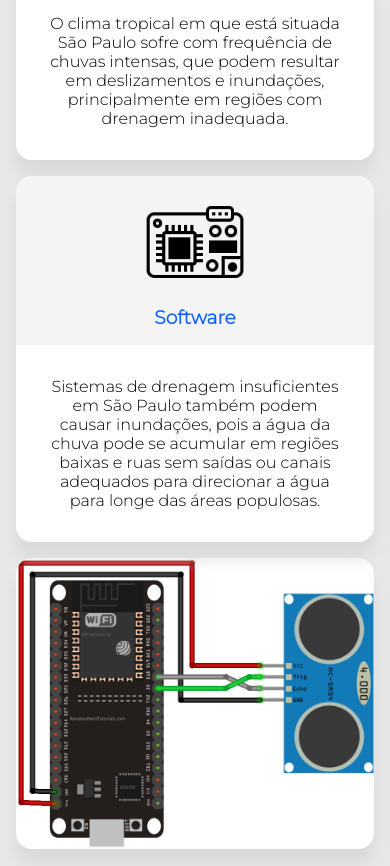
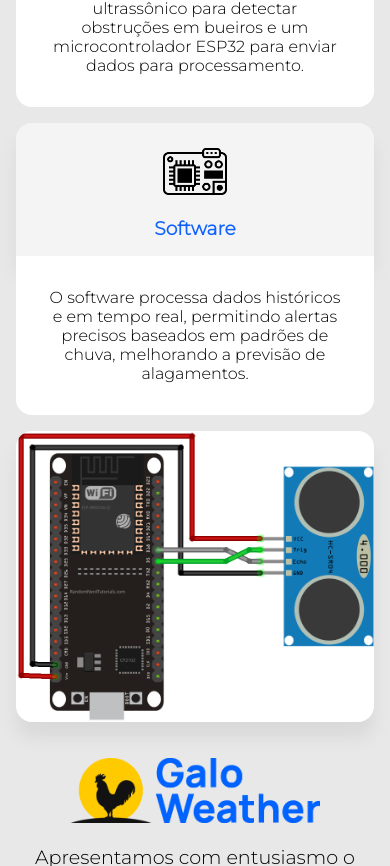
Before and after one commit to Galo-Weather/Sp3-WebDevHtml, a React (Create React App) app: page / in a window 390 px wide. Shown: the part 3799-4665 px from the top of the page. Built offline with nearby package versions, Linux system fonts and the light colour scheme.

Commit message:
Ajustado responsividade solucao

```diff
--- a/src/components/Solucao/index.js
+++ b/src/components/Solucao/index.js
@@ -21,13 +21,28 @@ const SolucaoContainer = styled.section`
 
     @media (min-width: 1100px) {
         padding: 2em 0 em 0;
-        min-height: 100vh;
         display: grid;
-        grid-template-columns: auto auto auto;
-        grid-template-rows: 25% auto;
+        text-align: center;
+        grid-template-columns: 60% auto ;
+        grid-template-rows: auto auto;
+
+        h1{
+            grid-column-start: 1;
+            grid-column-end: 3;
+            grid-row: 1;
+        }
     }
 `
 const SolucaoContent = styled.div`
+
+@media (min-width: 1100px) {
+    grid-column-start: 1;
+    grid-column-end: 2;
+    padding: 1em;
+    display: grid;
+    grid-template-columns: auto auto ;
+    grid-template-columns: auto auto ;
+}
 `
 const Card = styled.div`
     position: relative;
@@ -35,18 +50,26 @@ const Card = styled.div`
     text-align: center;
     align-items: center;
     border-radius: 1em;
-    box-shadow: 0 1em 1em rgba(214, 214, 214, 0.8);
     margin-bottom: 1em;
 
     img{
-        max-width: 6.25em;
+        max-width: 20%;
         margin: auto;
+    }
+
+    @media (min-width: 1100px) {
+        background: transparent;
+        box-shadow: none;
+        padding: 1em;
+        height: 100%;
+        margin: 0;
     }
 `
 const Face1 = styled.div`
     padding: 1em;
     background: #f4f4f4;
     border-radius: 1em 1em 0 0;
+    box-shadow: 0 1em 1em rgba(214, 214, 214, 0.8);
 
 `
 const Face1Content = styled.div`
@@ -54,32 +77,68 @@ const Face1Content = styled.div`
     margin-top: 0.5em;
     color: #0f62fe;
  }
+
+ @media (min-width: 1100px) {
+    h3{
+        margin-top: 0;
+     }
+}
 `
 const Face2 = styled.div`
     padding: 1em;
     background: #fff;
     border-radius: 0 0 1em 1em;
+
+    @media (min-width: 1100px) {
+        height: 146px;
+    }
 `
 const Face2Content = styled.div`
  padding: 1em;
+
+ @media (min-width: 1100px) {
+    display: flex;
+    align-items: center;
+    padding: 0;
+    justify-content: center;
+}
 `
 const SolucaoImg = styled.figure`
  img{
     max-width: 100%;
     border-radius: 1em;
     box-shadow: 0 1em 1em rgba(214, 214, 214, 0.8);
+    margin-bottom: 2em;
  }
+ @media (min-width: 1100px) {
+    padding: 1em;
+    grid-column-start: 1;
+    grid-column-end: 3;
+
+    img{
+        max-width: 50%;
+        margin: 0;
+    }
+}
 `
 const SolucaoContent2 = styled.div`
-margin-top: 2em;
 text-align: center;
 img{
-    max-width: 100%;
+    max-width: 70%;
 }
 p{
     font-size: 1.2em;
-    line-height: 1.5;
+    line-height: 1.2;
     margin-top: 1em;
+}
+
+@media (min-width: 1100px) {
+    display: flex;
+    flex-direction: column;
+    align-items: center;
+    justify-content: center;
+    grid-column-start: 2;
+    grid-column-end: 3;
 }
 `
 
@@ -101,9 +160,11 @@ function Solucao() {
                         </Face1>
                         <Face2>
                             <Face2Content>
-                                <p>O clima tropical em que está situada São Paulo sofre com frequência de chuvas intensas,
-                                    que podem resultar em deslizamentos e inundações, principalmente em regiões com drenagem
-                                    inadequada.</p>
+                                <p>O Galo Weather utiliza um sensor
+                                    ultrassônico para detectar obstruções em bueiros
+                                    e um microcontrolador ESP32 para enviar dados para
+                                    processamento.
+                                </p>
                             </Face2Content>
                         </Face2>
                     </Card>
@@ -118,9 +179,9 @@ function Solucao() {
                         </Face1>
                         <Face2>
                             <Face2Content>
-                                <p>Sistemas de drenagem insuficientes em São Paulo também podem causar inundações, pois a
-                                    água da chuva pode se acumular em regiões baixas e ruas sem saídas ou canais adequados
-                                    para direcionar a água para longe das áreas populosas.</p>
+                                <p>O software processa dados históricos e em tempo real,
+                                    permitindo alertas precisos baseados em padrões de chuva,
+                                    melhorando a previsão de alagamentos.</p>
                             </Face2Content>
                         </Face2>
                     </Card>
--- a/src/index.css
+++ b/src/index.css
@@ -10,4 +10,5 @@ body {
   padding: 0;
   scroll-behavior: smooth;
   box-sizing: border-box;
+
 }
```
